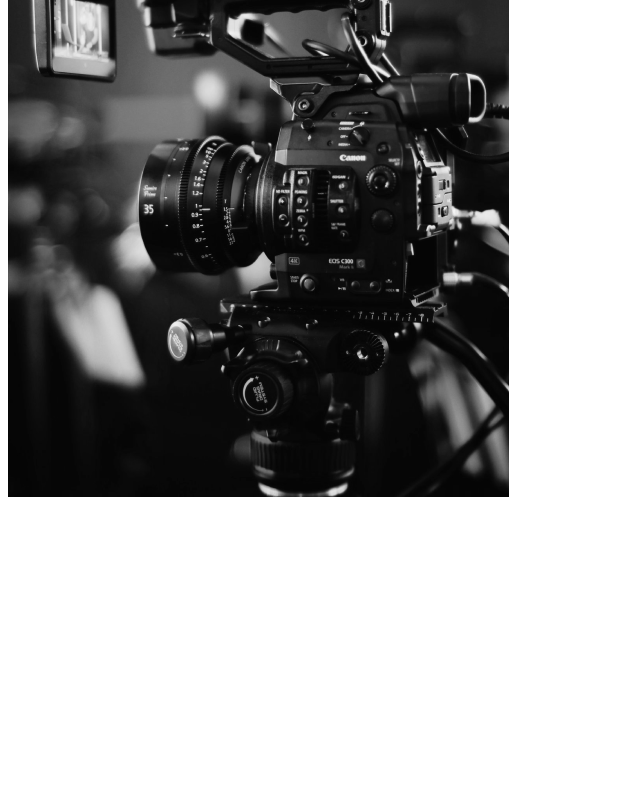
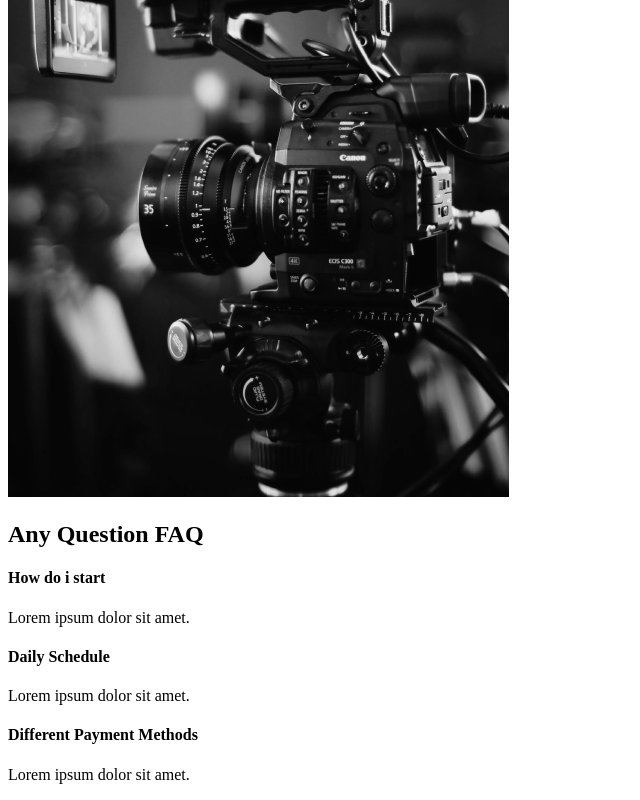
Before and after one commit to rajivgardas0/capture, a React (Create React App) app: page / in a window 1280 px wide. Shown: the part 1885-2685 px from the top of the page, without its empty margins (0-640 px from the left). Before the commit the page ends 2394 px from the top, so only its background shows below. Built offline with nearby package versions, Linux system fonts and the light colour scheme.

Commit message:
4.FaqSection

```diff
--- /dev/null
+++ b/src/components/FaqSection.jsx
@@ -0,0 +1,31 @@
+import React from "react";
+
+const FaqSection = () => {
+  return (
+    <div className="faq">
+      <h2>
+        Any Question <span>FAQ</span>
+      </h2>
+      <div className="question">
+        <h4>How do i start</h4>
+        <div className="answer">
+          <p>Lorem ipsum dolor sit amet.</p>
+        </div>
+      </div>
+      <div className="question">
+        <h4>Daily Schedule</h4>
+        <div className="answer">
+          <p>Lorem ipsum dolor sit amet.</p>
+        </div>
+      </div>
+      <div className="question">
+        <h4>Different Payment Methods</h4>
+        <div className="answer">
+          <p>Lorem ipsum dolor sit amet.</p>
+        </div>
+      </div>
+    </div>
+  );
+};
+
+export default FaqSection;
--- a/src/pages/AboutUs.jsx
+++ b/src/pages/AboutUs.jsx
@@ -2,12 +2,14 @@
 //import page components
 import AboutSection from "../components/AboutSection";
 import ServicesSection from "../components/ServicesSection";
+import FaqSection from "../components/FaqSection";
 
 const AboutUs = () => {
   return (
     <div>
       <AboutSection />
       <ServicesSection />
+      <FaqSection />
     </div>
   );
 };
```
